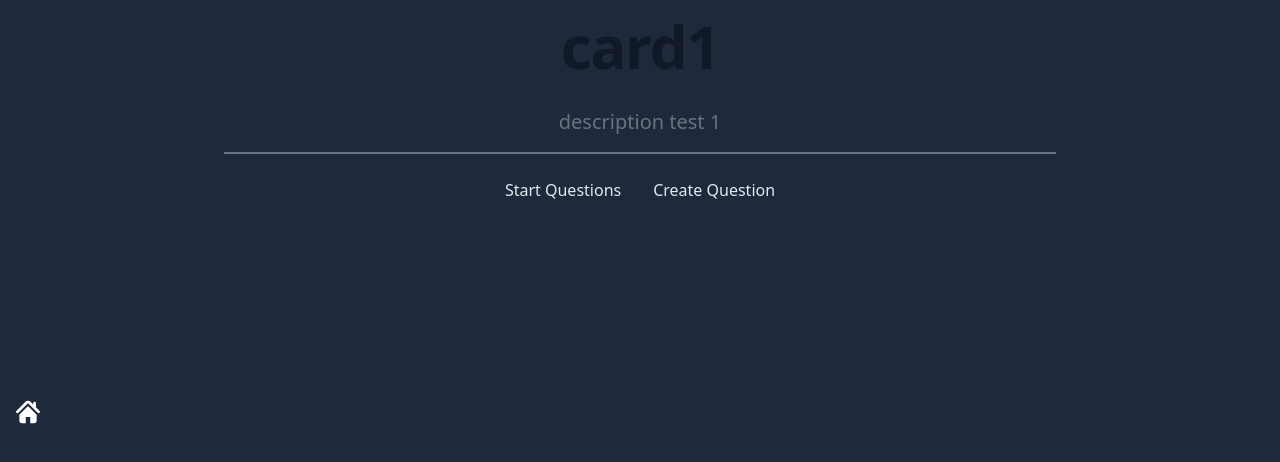
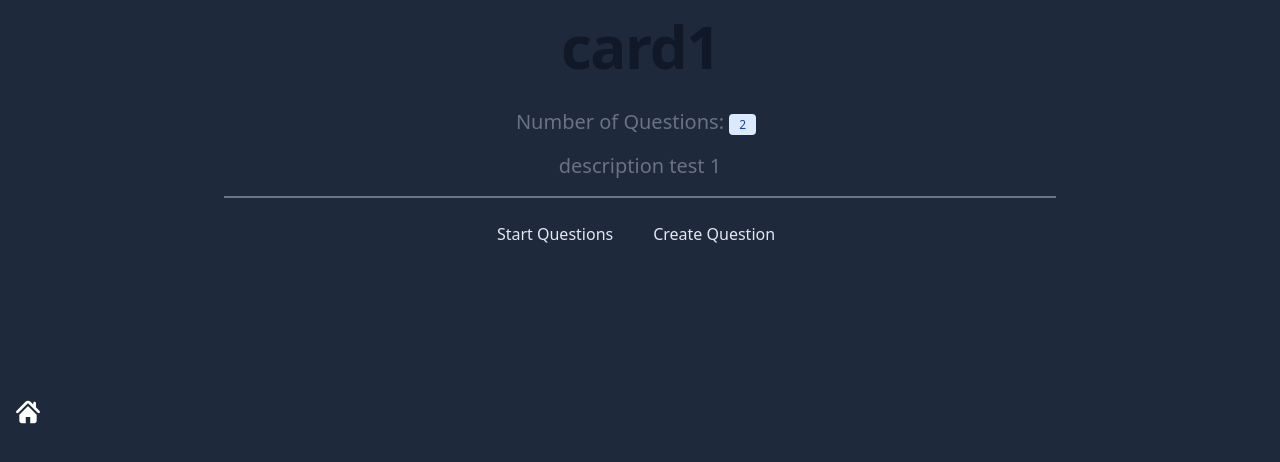
Before and after one commit to alihaghjou/flash-card, a Next.js app: page /Cards/id1 in a window 1280 px wide. Shown: the top 462 px of the page. Built offline with nearby package versions, Linux system fonts and the light colour scheme.

Commit message:
adding questions' bug fixed

```diff
--- a/Components/EachCard/CreateQuestion.tsx
+++ b/Components/EachCard/CreateQuestion.tsx
@@ -19,7 +19,7 @@ const CreateQuestion = ({
 
   function onSubmit(data: inputQuestionType) {
     const position = cardsData.indexOf(OneCard);
-    const tempQuestion = OneCard.questions;
+    const tempQuestion = [...OneCard.questions];
     tempQuestion.push({
       questionId:
         OneCard.questions.length !== 0
@@ -34,8 +34,9 @@ const CreateQuestion = ({
       description: OneCard.description,
       questions: tempQuestion,
     };
-    cardsData.splice(position, 1, tempCard);
-    setCardsData(cardsData)
+    const tempData = [...cardsData];
+    tempData.splice(position, 1, tempCard);
+    setCardsData(tempData);
     reset();
     setModalOpen(false);
   }
--- a/pages/Cards/[CardId]/index.tsx
+++ b/pages/Cards/[CardId]/index.tsx
@@ -7,7 +7,8 @@ import Image from "next/image";
 import type { cardsType } from "../../../types/Types";
 import EachPageHead from "../../../Components/EachPageHead";
 
-//TODO: fix create question and showing start question button after that
+//Todo: when user isn't logged in use localhost and if logged use database
+//TODO: add auth to project than add prisma and mongodb to project
 
 const Index = ({
   cardsData,
@@ -34,6 +35,12 @@ const Index = ({
           <p className="mb-4 pb-4  text-4xl font-extrabold leading-none tracking-tight text-gray-900 md:text-5xl lg:text-6xl dark:text-white">
             {OneCard.title}
           </p>
+          <p className="text-lg mb-2 pb-2 font-normal text-gray-500 lg:text-xl sm:px-16 xl:px-48">
+            Number of Questions:{" "}
+            <span className="bg-blue-100 text-blue-800 text-xs font-medium mr-2 px-2.5 py-0.5 rounded dark:bg-blue-900 dark:text-blue-300">
+              {OneCard.questions.length}
+            </span>
+          </p>
           <p className="   text-lg font-normal text-gray-500 lg:text-xl sm:px-16 xl:px-48 dark:text-gray-400">
             {OneCard.description}
           </p>
@@ -46,7 +53,6 @@ const Index = ({
               setStartQuestions={setStartQuestions}
             />
           ) : null}
-
           {!startQuestions && (
             <CreateQuestion
               cardsData={cardsData}
--- a/pages/_app.tsx
+++ b/pages/_app.tsx
@@ -8,7 +8,6 @@ const initialData = [
     id: "id1",
     title: "card1",
     description: "description test 1",
-    numberOfQuestions: 20,
     questions: [
       {
         questionId: "Qid1",
@@ -26,7 +25,6 @@ const initialData = [
     id: "id2",
     title: "card2",
     description: "description test 2",
-    numberOfQuestions: 30,
     questions: [
       {
         questionId: "Qid1",
```
Also changed, not shown: 1 other file (tests, documents, lock files or other folders).
